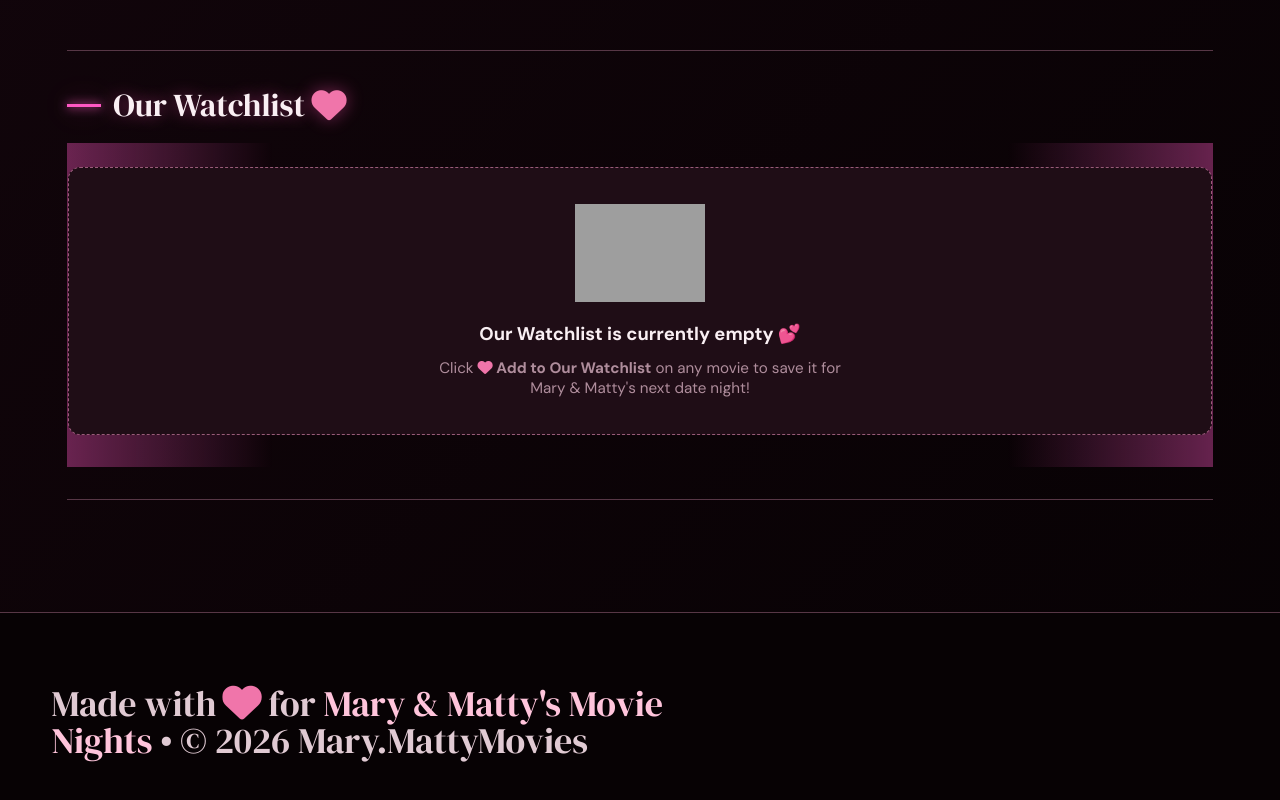
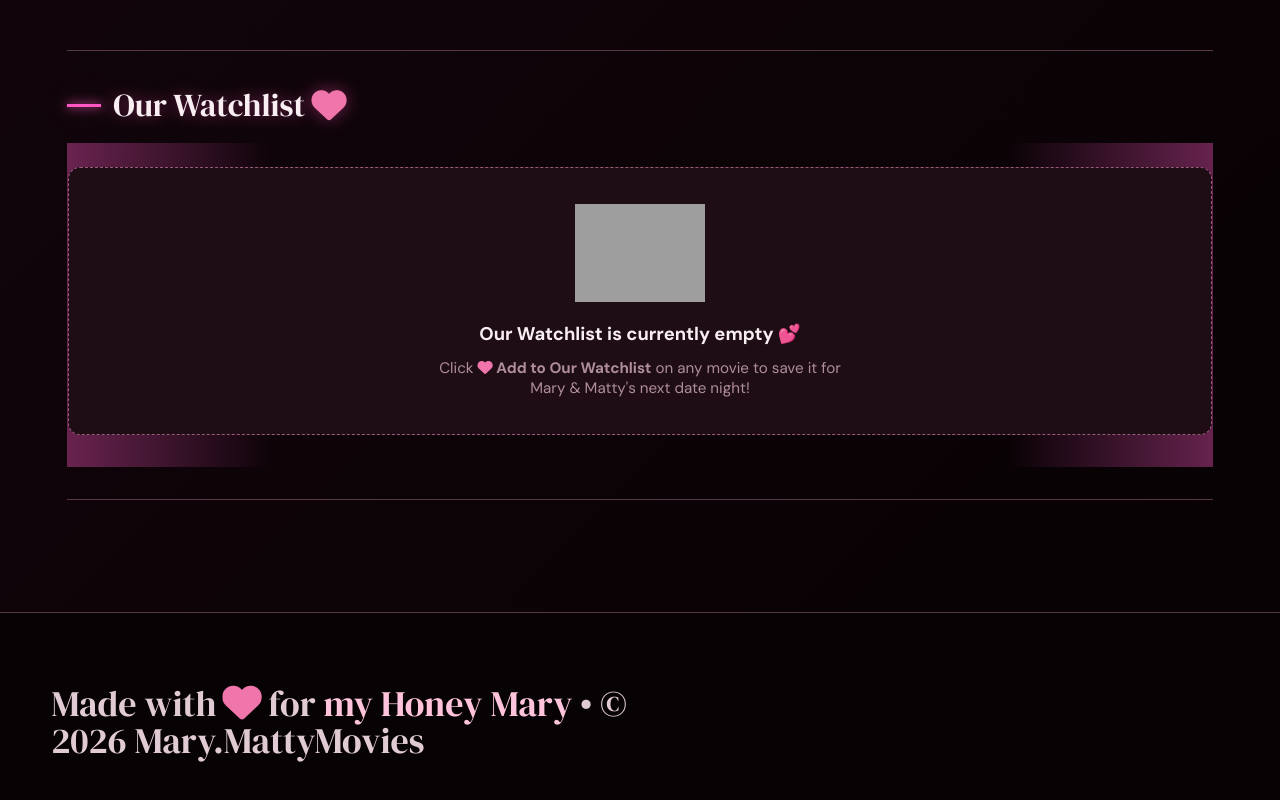
Before and after one commit to Jellygill/Mary.MattyMovies, a website: page index.html in a window 1280 px wide. Shown: the part 1920-2720 px from the top of the page. Drawn offline with Linux system fonts and the light colour scheme; no server answers; grey boxes are pictures that could not be loaded.

Commit message:
Update index.html

```diff
--- a/index.html
+++ b/index.html
@@ -168,7 +168,7 @@
 
   <!-- Footer -->
   <footer class="site-footer">
-    <p>Made with <i class="fa-solid fa-heart heart-pulse"></i> for <strong>Mary & Matty's Movie Nights</strong> • © 2026 Mary.MattyMovies</p>
+    <p>Made with <i class="fa-solid fa-heart heart-pulse"></i> for <strong>my Honey Mary</strong> • © 2026 Mary.MattyMovies</p>
   </footer>
 
   <!-- Client JavaScript Modules -->
```
